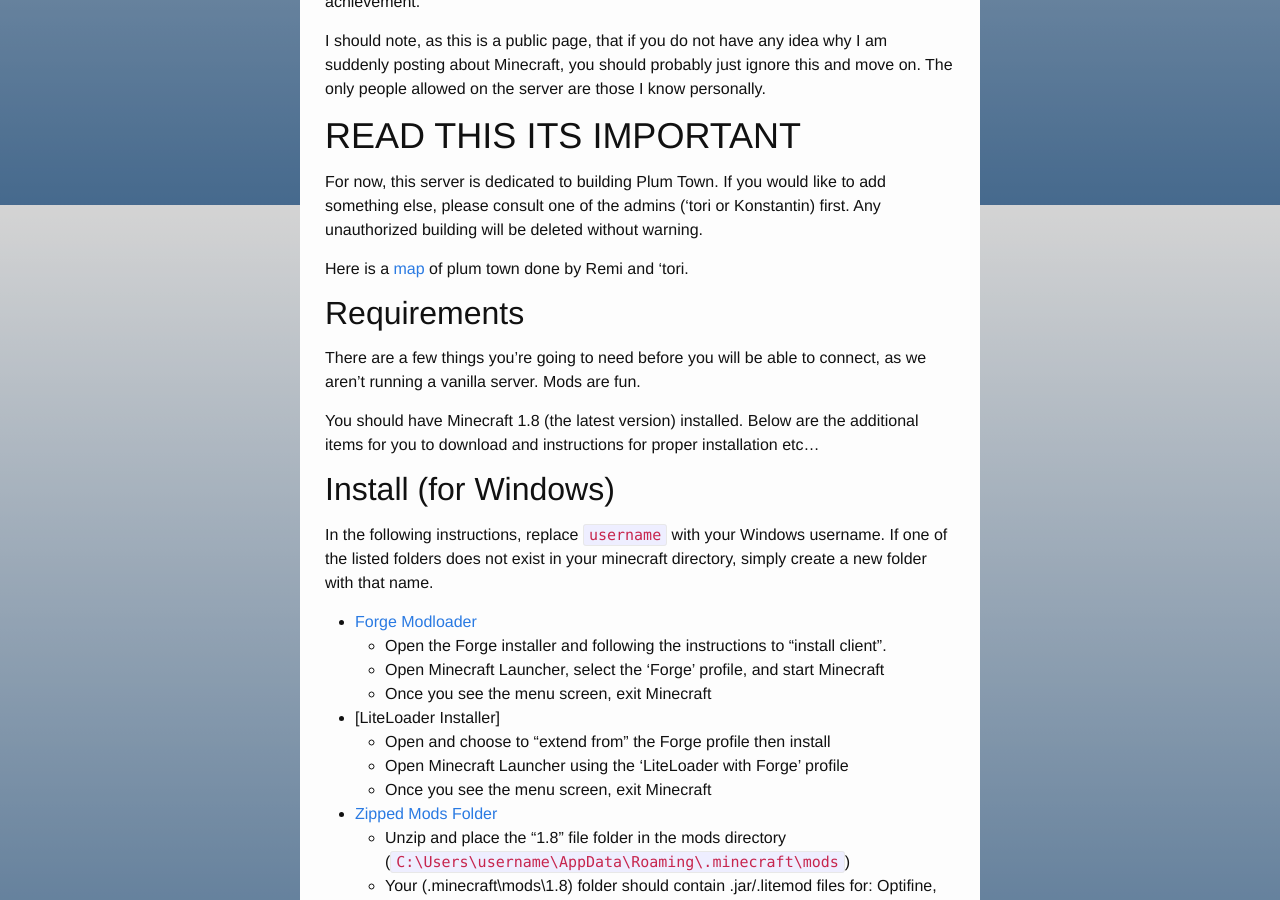
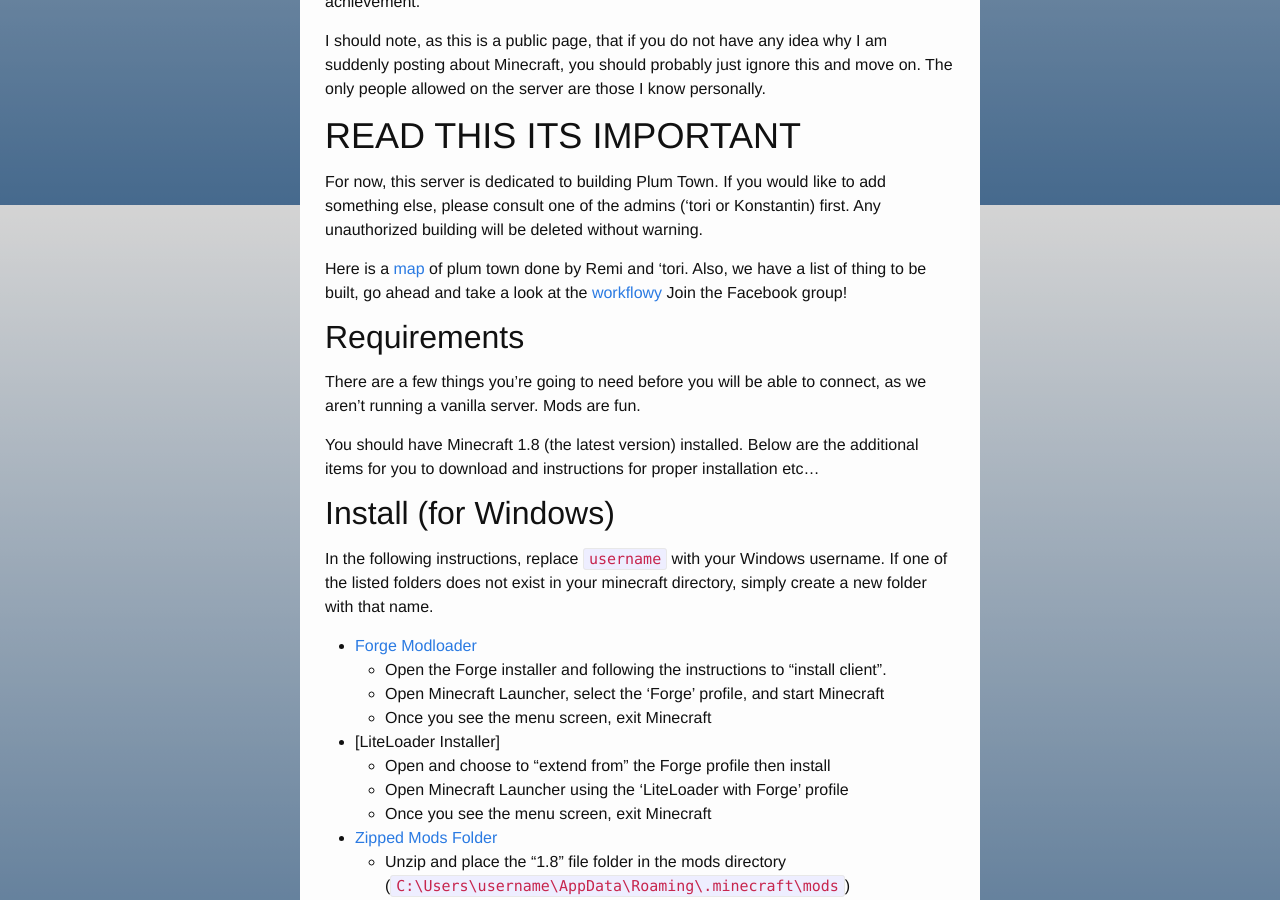
Before and after one commit to plosive/konstantinfarrell.github.io, a Jekyll site: the page built from _posts/2015-10-13-minecraft-server.md, in a window 1280 px wide and 900 px high, scrolled down 695 px. Built offline with Jekyll 4.4.1, drawn with Linux system fonts in a browser that asks for light colours.

Commit message:
Update 2015-10-13-minecraft-server.md

```diff
--- a/_posts/2015-10-13-minecraft-server.md
+++ b/_posts/2015-10-13-minecraft-server.md
@@ -24,6 +24,8 @@
 Any unauthorized building will be deleted without warning.
 
 Here is a [map](../../../../files/server/img/map.jpg) of plum town done by Remi and 'tori.
+Also, we have a list of thing to be built, go ahead and take a look at the [workflowy](https://workflowy.com/s/8553xHNcUY)
+Join the Facebook group!
 
 ## Requirements
 
```
